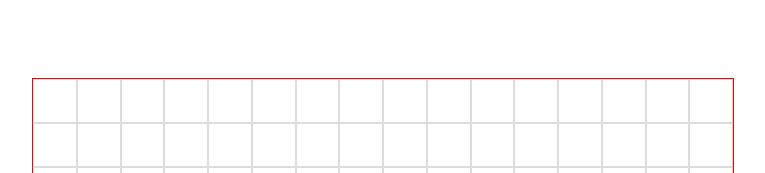
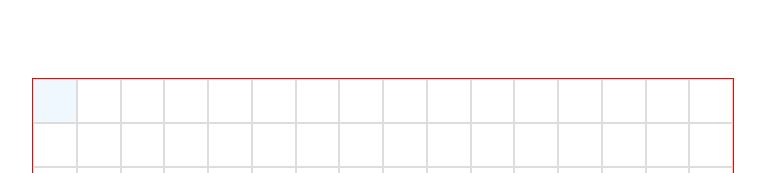
Before and after one commit to ZippyDaFish/odin-sketch, a plain HTML site: page index.html in a window 1280 px wide. In both pictures the pointer is over the element 311 px from the left and 100 px from the top of the page. Shown: the top 173 px of the page, without its empty margins (257-1022 px from the left). Drawn offline with Linux system fonts and the light colour scheme.

Commit message:
Add grid highlight

```diff
--- a/styles.css
+++ b/styles.css
@@ -21,3 +21,6 @@ body {
     padding: 1em;
     border: 1px solid #ddd;
 }
+.grid-item:hover {
+    background-color: aliceblue;
+}
```
